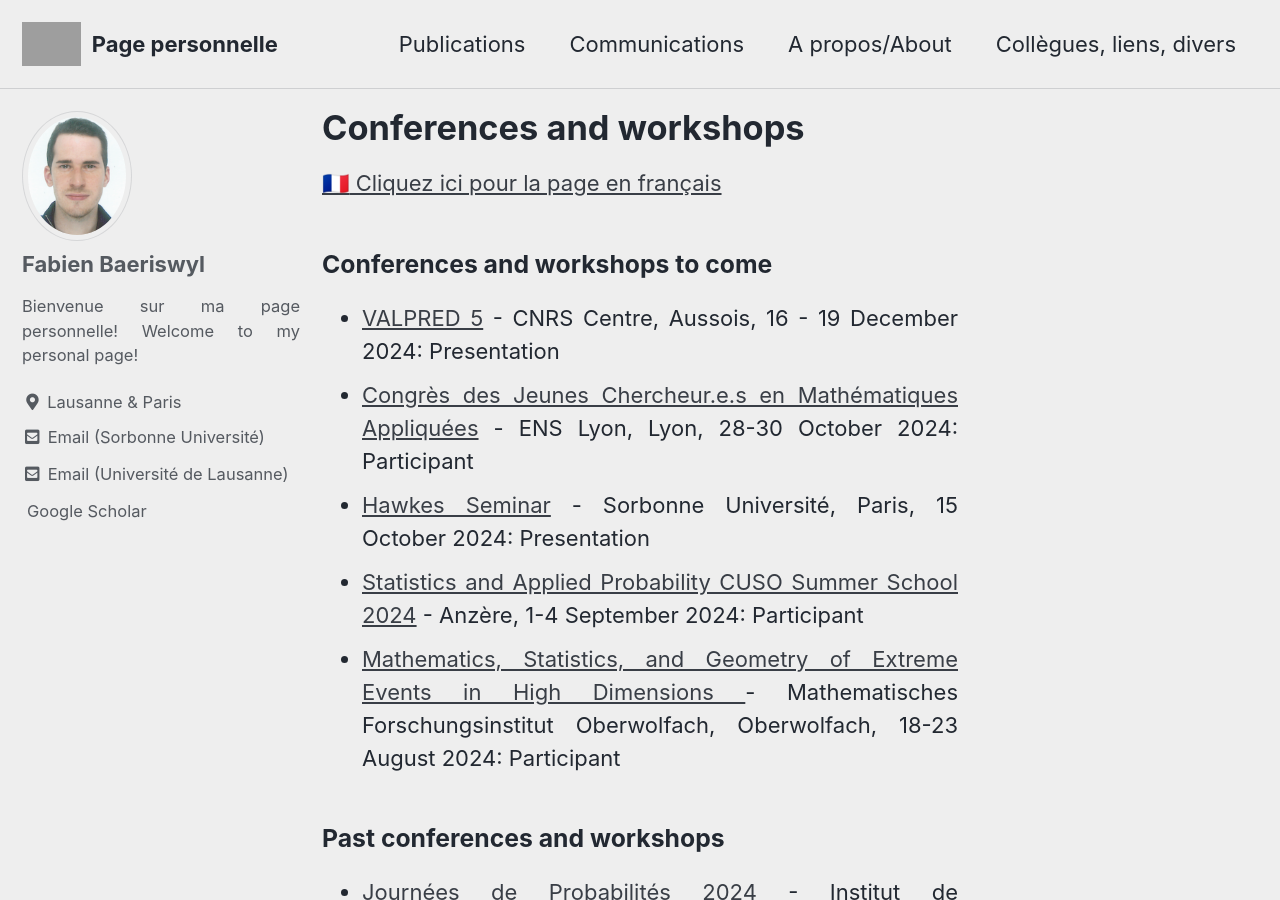
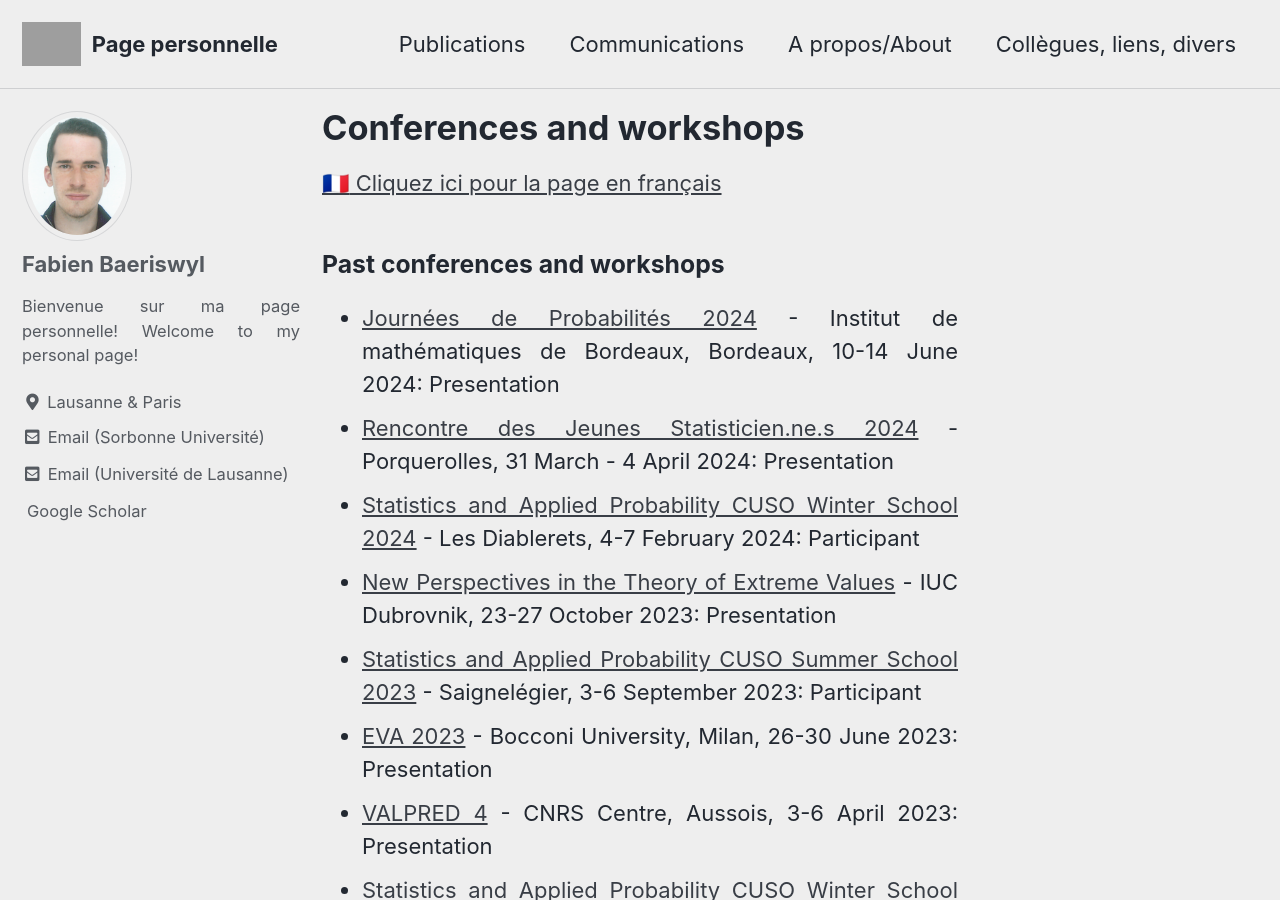
Before and after one commit to hplaninic/hrvoje.planinic.github.io, a Jekyll site: the page built from _pages/conf-en.md, in a window 1280 px wide and 900 px high. Built offline with Jekyll 4.4.1, drawn with Linux system fonts in a browser that asks for light colours; cached includes are drawn as plain includes; emoji names are drawn with the system emoji font; a style sheet for code colours, icons or effects is not loaded; grey boxes are pictures that could not be loaded.

Commit message:
Update conf-en.md

```diff
--- a/_pages/conf-en.md
+++ b/_pages/conf-en.md
@@ -7,14 +7,6 @@ author_profile: true
 
 [:fr: Cliquez ici pour la page en français](https://fabienbaeriswyl.fr/conf/)
 <style>body {text-align: justify}</style>
-
-### Conferences and workshops to come
-- [VALPRED 5](http://wintenberger.fr/VALPRED.html) - CNRS Centre, Aussois, 16 - 19 December 2024: Presentation
-- [Congrès des Jeunes Chercheur.e.s en Mathématiques Appliquées](https://cjc-ma2024.sciencesconf.org/?lang=fr) - ENS Lyon, Lyon, 28-30 October 2024: Participant
-- [Hawkes Seminar](https://sites.google.com/site/charlottedionblanc/home/resarch/emergence-hawkes) - Sorbonne Université, Paris, 15 October 2024: Presentation
-- [Statistics and Applied Probability CUSO Summer School 2024](https://statistique.cuso.ch/?id=2688&tx_displaycontroller[showUid]=7108) - Anzère, 1-4 September 2024: Participant
-- [Mathematics, Statistics, and Geometry of Extreme Events in High Dimensions
-](https://www.mfo.de/occasion/2434/www_view) - Mathematisches Forschungsinstitut Oberwolfach, Oberwolfach, 18-23 August 2024: Participant
 
 ### Past conferences and workshops
 - [Journées de Probabilités 2024](https://indico.math.cnrs.fr/event/11353/overview) - Institut de mathématiques de Bordeaux, Bordeaux, 10-14 June 2024: Presentation
```
